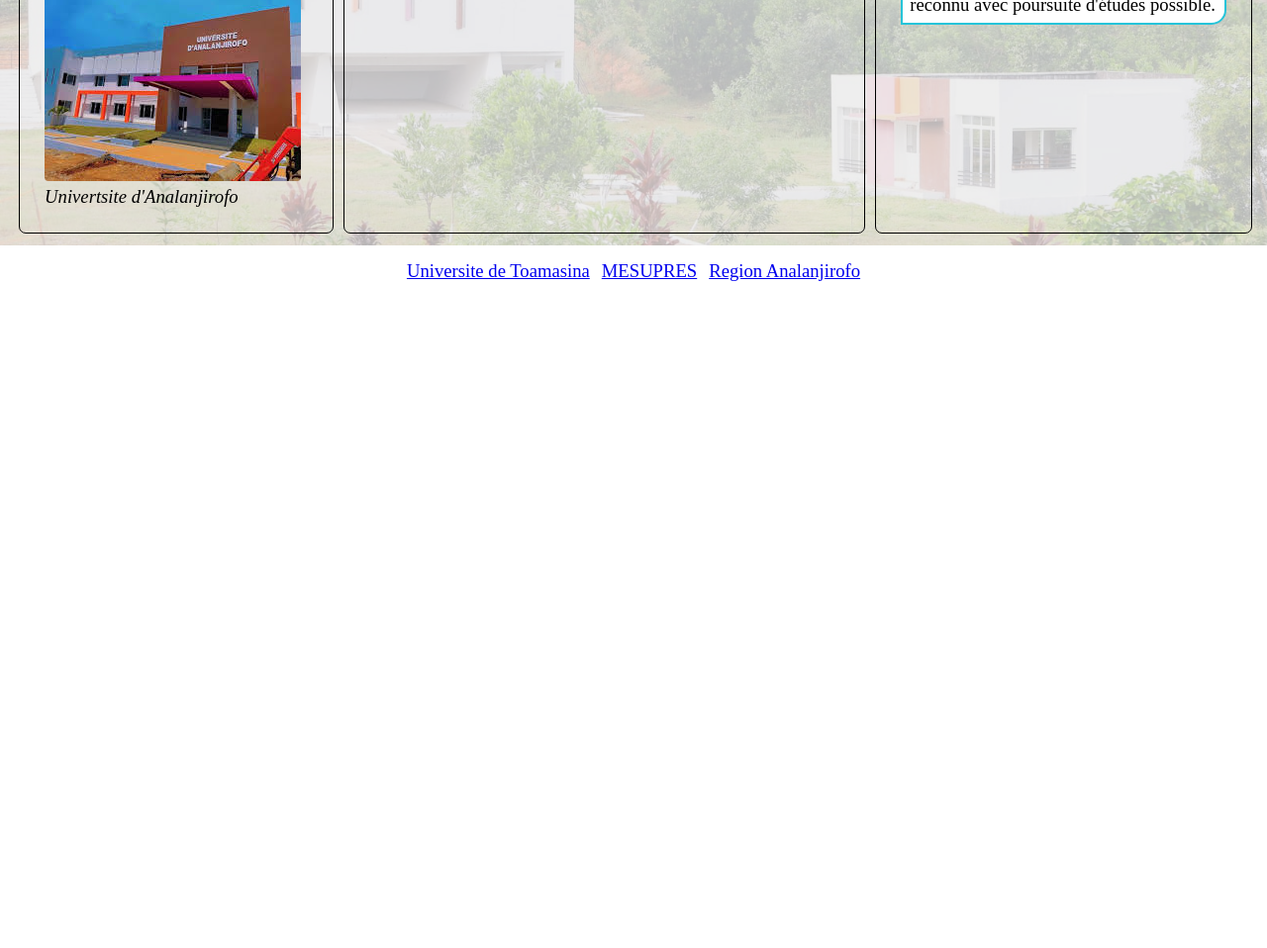
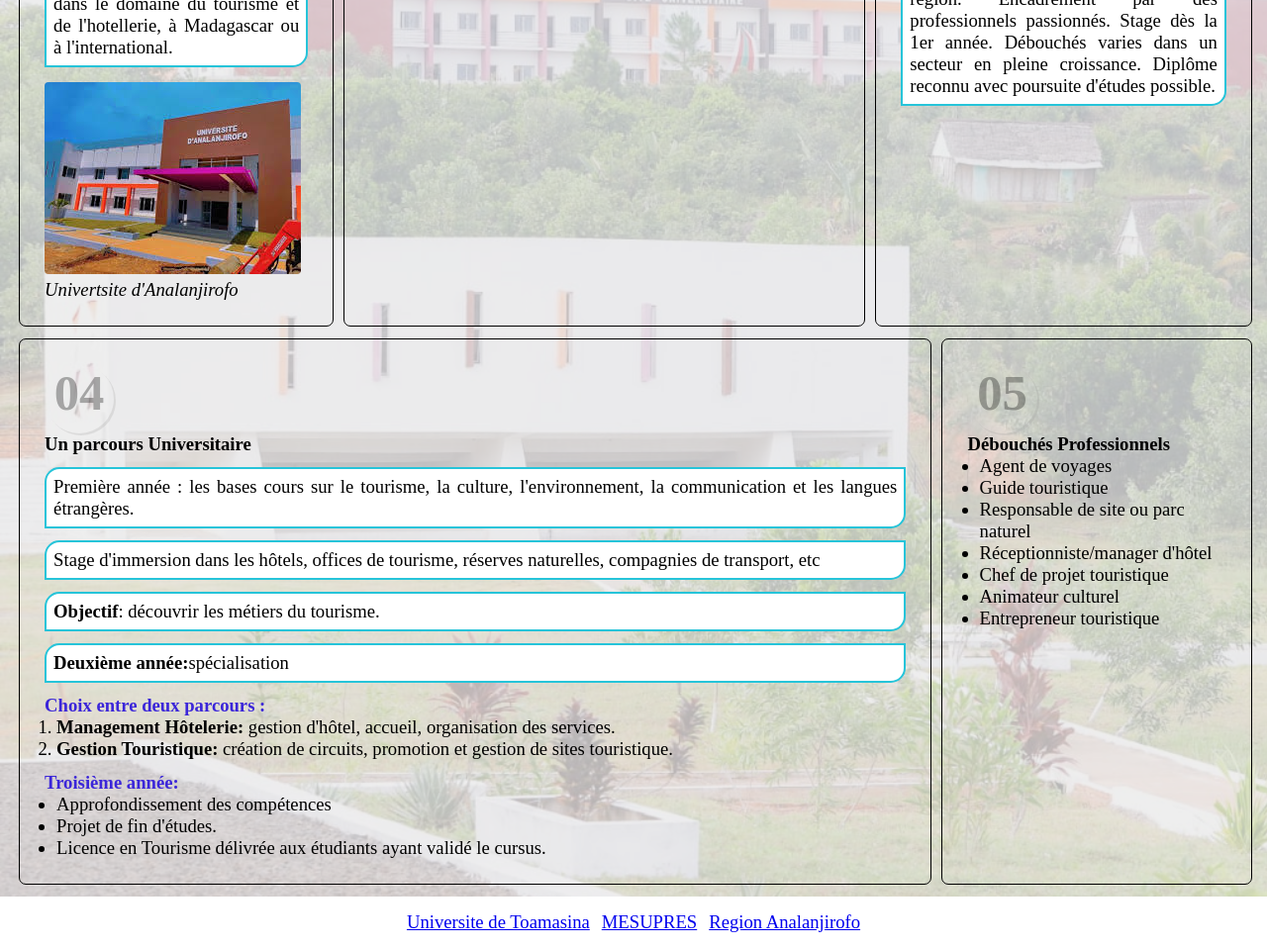
Before and after one commit to Bezara06/parcours, a plain HTML site: page ista/index.html in a window 1280 px wide. Shown: the part 606-1564 px from the top of the page at 99% size. Before the commit the page ends 906 px from the top, so only its background shows below. Drawn offline with Linux system fonts and the light colour scheme.

Commit message:
Update and adding page number

```diff
--- a/ifsp/assets/css/style.css
+++ b/ifsp/assets/css/style.css
@@ -1,4 +1,5 @@
 * {
+    user-select: none;
     margin: 0;
     padding: 0;
     font-family: system-ui, -apple-system, BlinkMacSystemFont, 'Segoe UI', Roboto, Oxygen, Ubuntu, Cantarell, 'Open Sans', 'Helvetica Neue', sans-serif;
@@ -49,6 +50,8 @@ main {
 .p6>h2 {
     color: #263ed9;
     margin-top: 14px;
+    text-align: center;
+    text-transform: uppercase;
 }
 
 li {
@@ -67,10 +70,27 @@ thead>tr>td {
     font-weight: bold;
 }
 
+tr>.percent,
+thead>tr {
+    text-align: center;
+}
+
 .p5 table,
 td {
     border: 1px solid black;
     border-collapse: collapse;
+    padding: 2px 6px 2px 6px;
+}
+
+.imgp1,
+.imgp4,
+.imgp6,
+.imgp5 {
+    margin-top: 25px;
+}
+
+img {
+    border-radius: 7px;
 }
 
 @media(max-width: 900px) {
@@ -80,4 +100,40 @@ td {
         flex-direction: column;
         padding: 12px;
     }
+
+    .p1,
+    .p2,
+    .p3,
+    .p4,
+    .p5,
+    .p6 {
+        border-bottom: 1px solid #263ed9;
+        border-right: 1px solid #263ed9;
+        border-bottom-right-radius: 24px;
+        padding: 7px;
+    }
 }
+
+.return-to-top::before {
+    position: fixed;
+    content: "";
+    width: 40px;
+    height: 40px;
+    color: #263ed9;
+    background-color: #263ed9;
+    right: 10px;
+    z-index: 3;
+    top: 100vw;
+}
+
+.return-to-top::after {
+    position: fixed;
+    content: "";
+    width: 40px;
+    height: 40px;
+    color: #263ed9;
+    background-color: #263ed9;
+    right: 10px;
+    z-index: 3;
+    top: 100vw;
+}
--- a/ista/assets/css/style.css
+++ b/ista/assets/css/style.css
@@ -2,6 +2,8 @@
     padding: 0;
     margin: 0;
     font-size: 14pt;
+    scroll-behavior: smooth;
+    user-select: none;
 }
 
 :root {
@@ -56,12 +58,33 @@ header .head {
 
 main {
     display: flex;
+    flex-direction: column;
+}
+
+.section1,
+.section2 {
+    margin-top: 12px;
+    display: flex;
     flex-direction: row;
+    /* flex-direction: column; */
+}
+
+.num-page {
+    width: 70px;
+    height: 70px;
+    font-size: 38pt;
+    font-weight: 700;
+    opacity: 0.3;
+    box-shadow: 2px 2px 0px #918f8fa4;
+    border-radius: 50%;
+    text-align: center;
 }
 
 .p1,
 .p2,
-.p3 {
+.p3,
+.p4,
+.p5 {
     margin-left: 7px;
     margin-right: 3px;
     border: 1px solid black;
@@ -97,7 +120,10 @@ main {
 
 .p1>p,
 .p2>p,
-.p3>p {
+.p3>p,
+.p4>p,
+.p5>p {
+    margin-top: 12px;
     background-color: #FFFFFF;
     padding: 7px;
     border-top-left-radius: 15px;
@@ -108,9 +134,26 @@ main {
 
 .p1>p:hover,
 .p2>p:hover,
-.p3>p:hover {
+.p3>p:hover,
+.p4>p:hover,
+.p5>p:hover {
     transition: all 400ms ease-in;
     transform: scale(1.04);
+}
+
+.bold {
+    font-weight: bold;
+}
+
+.p4>h3,
+.p5>h3 {
+    margin-top: 12px;
+    color: var(--title-color);
+}
+
+ul,
+ol {
+    margin-left: 12px;
 }
 
 footer {
@@ -126,7 +169,9 @@ footer {
 }
 
 @media(max-width: 900px) {
-    main {
+
+    .section1,
+    .section2 {
         flex-direction: column;
     }
 
--- a/ista/index.html
+++ b/ista/index.html
@@ -18,17 +18,22 @@
             </div>
         </header>
         <main>
+            <section class="section1">
                 <div class="p1">
+                    <div class="num-page">01</div>
                     <p>
                         L'institu Superieur du Tourisme de l'Universite
                         d'Analanjirofo,
-                    initie l'annee 2025, Est localisé à 3km au sud de la ville
+                        initie l'annee 2025, Est localisé à 3km au sud de la
+                        ville
                         du
-                    Fénérive-Est sur la route nationale (RN5), vers Toamasina.
+                        Fénérive-Est sur la route nationale (RN5), vers
+                        Toamasina.
                     </p>
                     <h2>notre objectif</h2>
                     <p>Former des jounes dynamiques, bien formés et prêts à
-                    travailler dans le domaine du tourisme et de l'hotellerie, à
+                        travailler dans le domaine du tourisme et de
+                        l'hotellerie, à
                         Madagascar ou à l'international.
                     </p>
 
@@ -37,27 +42,90 @@
                             d'Analanjirofo</i></legend>
                 </div>
                 <div class="p2">
+                    <div class="num-page">02</div>
                     <h2>Qui sommes-nous?</h2>
                     <p>
                         l'Institu Superieur du Tourisme d'analanjirofo <span
                             class="ista">ista</span> est un jeune établissement
                         public d'enseignement supérieur, crée pour répondre au
-                    besoin de formation de cadres compétents dans le secteur du
-                    tourisme, en particulier dans la région d'Analanjirofo riche
+                        besoin de formation de cadres compétents dans le secteur
+                        du
+                        tourisme, en particulier dans la région d'Analanjirofo
+                        riche
                         en paysage naturels, culture, biodiversité et attraits
                         touristiques uniques.
                     </p>
                 </div>
                 <div class="p3">
+                    <div class="num-page">03</div>
                     <img src="img/images.png" alt="sary">
                     <h2>pourquoi choisir l'ISTA?</h2>
                     <p>
-                    Formation pratique et adaptée à notre région. Encadrement
-                    par des professionnels passionnés. Stage dès la 1er année.
+                        Formation pratique et adaptée à notre région.
+                        Encadrement
+                        par des professionnels passionnés. Stage dès la 1er
+                        année.
                         Débouchés varies dans un secteur en pleine croissance.
                         Diplôme reconnu avec poursuite d'études possible.
                     </p>
                 </div>
+            </section>
+            <section class="section2">
+                <div class="p4">
+                    <div class="num-page">04</div>
+                    <h1>
+                        Un parcours Universitaire
+                    </h1>
+                    <p>
+                        Première année : les bases cours sur le tourisme, la
+                        culture, l'environnement, la communication et les
+                        langues étrangères.
+                    </p>
+                    <p>
+                        Stage d'immersion dans les hôtels, offices de tourisme,
+                        réserves naturelles, compagnies de transport, etc
+                    </p>
+                    <p><span class="bold">Objectif</span>: découvrir les métiers
+                        du tourisme.
+                    </p>
+                    <p><span class="bold">Deuxième
+                            année:</span>spécialisation
+                    </p>
+                    <h3>Choix entre deux parcours :</h3>
+                    <ol>
+                        <li>
+                            <span class="bold">Management Hôtelerie:
+                            </span>gestion d'hôtel, accueil, organisation des
+                            services.
+                        </li>
+                        <li><span class="bold">Gestion Touristique: </span>
+                            création de circuits, promotion et gestion de sites
+                            touristique.
+                        </li>
+                    </ol>
+                    <h3>Troisième année: </h3>
+                    <ul>
+                        <li>Approfondissement des compétences</li>
+                        <li>Projet de fin d'études.</li>
+                        <li>Licence en Tourisme délivrée aux étudiants ayant
+                            validé le cursus.
+                        </li>
+                    </ul>
+                </div>
+                <div class="p5">
+                    <div class="num-page">05</div>
+                    <h1>Débouchés Professionnels</h1>
+                    <ul>
+                        <li>Agent de voyages</li>
+                        <li>Guide touristique</li>
+                        <li>Responsable de site ou parc naturel</li>
+                        <li>Réceptionniste/manager d'hôtel</li>
+                        <li>Chef de projet touristique</li>
+                        <li>Animateur culturel</li>
+                        <li>Entrepreneur touristique</li>
+                    </ul>
+                </div>
+            </section>
         </main>
 
         <footer>
```
Also changed, not shown: ifsp/index.html (+13 -11 lines). Lines whose indentation alone changed are shown as unchanged.
